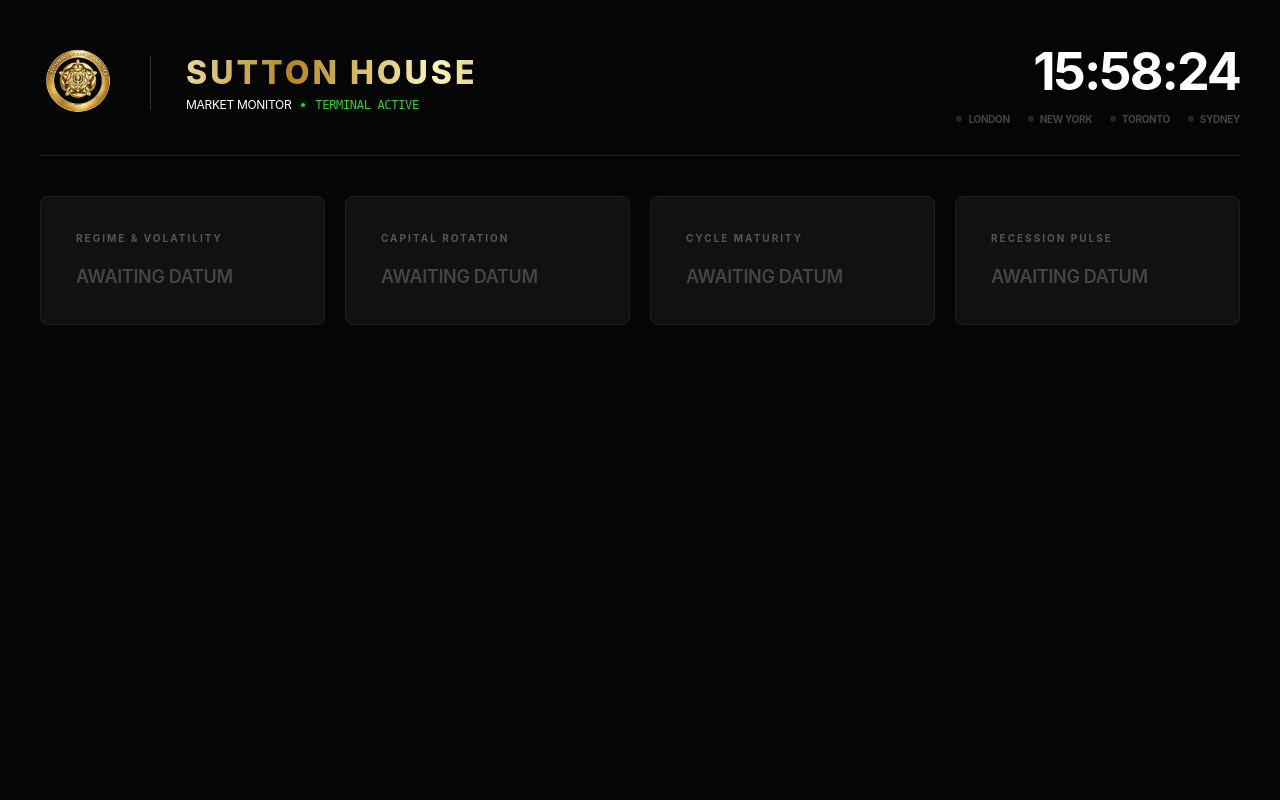
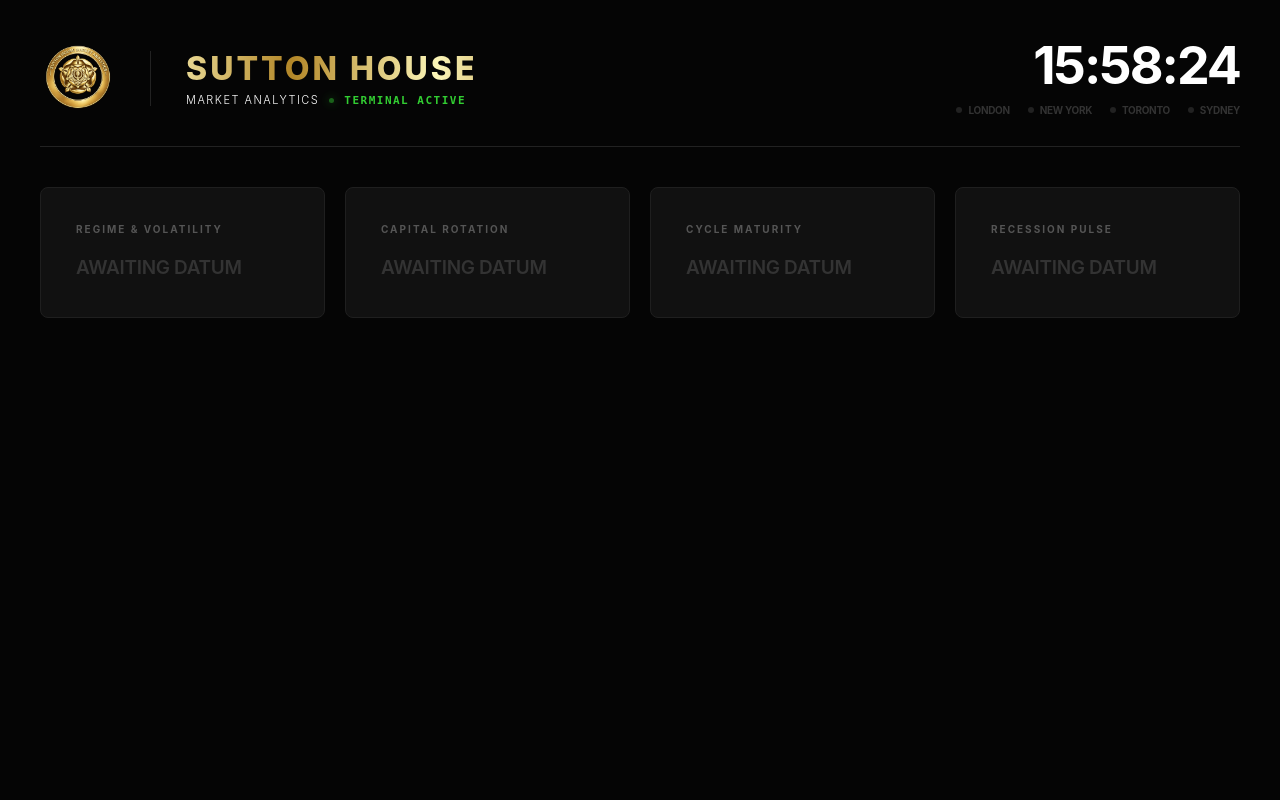
Before and after one commit to SJAGSINGH/SuttonHouse-MarkMon, a Flask app: page / in a window 1280 px wide. Run offline with Flask 3, Linux system fonts and the light colour scheme; some libraries are stand-ins or nearby versions.

Commit message:
Update index.html

```diff
--- a/templates/index.html
+++ b/templates/index.html
@@ -8,12 +8,12 @@
     <style>
         :root {
             --bg: #050505; --card: #111111; --text: #ffffff;
-            --dim: #444444; --lime: #32CD32; --gold: #BF953F; --silver: #C0C0C0; --pink: #FF69B4; --red: #ff4444;
+            --dim: #333333; --lime: #32CD32; --gold: #BF953F; --silver: #C0C0C0; --pink: #FF69B4; --red: #ff4444;
         }
         body {
             background-color: var(--bg); color: var(--text); font-family: 'Inter', -apple-system, sans-serif;
             margin: 0; padding: 40px; display: flex; flex-direction: column; gap: 40px;
-            min-height: 100vh; box-sizing: border-box; letter-spacing: -0.02em;
+            min-height: 100vh; box-sizing: border-box; letter-spacing: -0.02em; overflow-x: hidden;
         }
 
         /* --- BRANDING --- */
@@ -27,56 +27,58 @@
         }
         @keyframes shine { to { background-position: 200% center; } }
 
-        .brand-bottom { display: flex; align-items: center; gap: 10px; margin-top: 5px; color: #fff; font-size: 12px; text-transform: uppercase; }
-        .status-dot-active { width: 4px; height: 4px; background: var(--lime); border-radius: 50%; box-shadow: 0 0 8px var(--lime); }
+        .brand-bottom { display: flex; align-items: center; gap: 10px; margin-top: 5px; color: #fff; font-size: 11px; text-transform: uppercase; letter-spacing: 1.5px; font-weight: 300; }
+        .status-dot-active { width: 5px; height: 5px; background: var(--lime); border-radius: 50%; box-shadow: 0 0 10px var(--lime); animation: pulse-lime 2s infinite; }
+        @keyframes pulse-lime { 0% { opacity: 1; } 50% { opacity: 0.4; } 100% { opacity: 1; } }
 
-        /* --- CITIES & PULSE --- */
-        #digital-clock { font-size: 52px; font-weight: 700; text-align: right; letter-spacing: -2px; }
-        .city-grid { display: flex; gap: 18px; margin-top: 10px; justify-content: flex-end; }
-        .city-item { font-size: 10px; color: var(--dim); display: flex; align-items: center; gap: 6px; font-weight: 700; transition: 0.3s; }
+        /* --- CLOCK & CITIES --- */
+        #digital-clock { font-size: 52px; font-weight: 700; text-align: right; letter-spacing: -2px; line-height: 1; }
+        .city-grid { display: flex; gap: 18px; margin-top: 12px; justify-content: flex-end; }
+        .city-item { font-size: 10px; color: var(--dim); display: flex; align-items: center; gap: 6px; font-weight: 700; transition: color 0.4s; }
         .status-dot { width: 6px; height: 6px; background: #222; border-radius: 50%; transition: 0.3s; }
         .city-active { color: var(--lime) !important; }
         .dot-active { background: var(--lime) !important; box-shadow: 0 0 12px var(--lime); }
         .comms-flash { color: var(--pink) !important; }
 
-        /* --- CARDS & HALOS --- */
+        /* --- MAIN GRID --- */
         .grid { display: grid; grid-template-columns: repeat(4, 1fr); gap: 20px; }
         .card { background: var(--card); padding: 35px; border-radius: 8px; border: 1px solid #1f1f1f; position: relative; }
         .card h3 { font-size: 10px; color: #555; text-transform: uppercase; margin: 0 0 20px 0; letter-spacing: 2px; }
-        .data-value { font-size: 18px; font-weight: 600; color: var(--dim); line-height: 1.4; transition: all 0.5s ease; }
+        .data-value { font-size: 19px; font-weight: 600; color: var(--dim); line-height: 1.4; transition: all 0.6s cubic-bezier(0.23, 1, 0.32, 1); }
 
-        /* HALO EFFECTS */
-        .halo-gold { color: var(--gold) !important; text-shadow: 0 0 15px rgba(191, 149, 63, 0.5); font-weight: 800; }
-        .halo-silver { color: var(--silver) !important; text-shadow: 0 0 15px rgba(192, 192, 192, 0.4); font-weight: 800; }
-        .text-red { color: var(--red) !important; text-shadow: 0 0 25px rgba(255, 68, 68, 0.6); font-weight: 800; }
+        /* HALOS & SPECIAL STATES */
+        .halo-gold { color: var(--gold) !important; text-shadow: 0 0 20px rgba(191, 149, 63, 0.4); }
+        .halo-silver { color: var(--silver) !important; text-shadow: 0 0 20px rgba(192, 192, 192, 0.3); }
+        .text-red { color: var(--red) !important; text-shadow: 0 0 30px rgba(255, 68, 68, 0.7); font-weight: 800; }
 
         /* PROGRESS BARS */
-        .track { width: 100%; height: 4px; background: #1a1a1a; margin-top: 15px; border-radius: 2px; overflow: hidden; display: none; }
-        .fill { height: 100%; width: 0%; transition: 1s ease-in-out; }
+        .track { width: 100%; height: 4px; background: #1a1a1a; margin-top: 18px; border-radius: 2px; overflow: hidden; display: none; }
+        .fill { height: 100%; width: 0%; transition: 1.5s cubic-bezier(0.19, 1, 0.22, 1); }
 
-        /* PRIVATE LAYER & VAULT */
-        #pw-overlay { display: none; position: fixed; inset: 0; background: rgba(0,0,0,0.95); z-index: 1000; justify-content: center; align-items: center; }
-        .pw-box { background: #111; padding: 30px; border: 1px solid var(--gold); text-align: center; border-radius: 8px; }
-        .pw-box input { background: #000; border: 1px solid #333; color: var(--gold); padding: 10px; text-align: center; font-size: 20px; outline: none; }
-        #private-layer { display: none; border-top: 1px solid #222; padding-top: 40px; margin-top: 20px; }
-        .btn-hide { background: none; border: 1px solid #333; color: #555; padding: 8px 15px; font-size: 10px; cursor: pointer; text-transform: uppercase; margin-bottom: 20px; }
+        /* VAULT OVERLAY */
+        #pw-overlay { display: none; position: fixed; inset: 0; background: rgba(0,0,0,0.96); z-index: 9999; justify-content: center; align-items: center; }
+        .pw-box { background: #0a0a0a; padding: 40px; border: 1px solid var(--gold); text-align: center; border-radius: 4px; }
+        .pw-box input { background: #000; border: 1px solid #222; color: var(--gold); padding: 12px; text-align: center; font-size: 24px; outline: none; font-family: monospace; }
+        #private-layer { display: none; border-top: 1px solid #222; padding-top: 40px; margin-top: 20px; animation: fadeIn 0.8s; }
+        @keyframes fadeIn { from { opacity: 0; } to { opacity: 1; } }
+        .btn-hide { background: none; border: 1px solid #333; color: #555; padding: 10px 20px; font-size: 10px; cursor: pointer; text-transform: uppercase; margin-bottom: 25px; transition: 0.2s; }
     </style>
 </head>
 <body>
 
     <div id="pw-overlay"><div class="pw-box">
-        <h3 style="color: var(--gold); margin-bottom: 15px; font-size: 11px; letter-spacing: 2px;">SECURE ACCESS KEY</h3>
+        <h3 style="color: var(--gold); margin-bottom: 20px; font-size: 11px; letter-spacing: 3px;">SYSTEM ACCESS KEY REQUIRED</h3>
         <input type="password" id="pw-input" onkeydown="if(event.key==='Enter') verifyKey()">
     </div></div>
 
     <header class="header">
         <div class="logo-area">
             <img src="/static/logo.png" class="logo-img">
-            <div style="width: 1px; height: 55px; background: #333; margin: 0 20px;"></div>
+            <div style="width: 1px; height: 55px; background: #222; margin: 0 20px;"></div>
             <div class="brand-container">
                 <div class="brand-top"><h1 class="gleam">SUTTON HOUSE</h1></div>
                 <div class="brand-bottom">
-                    Market Monitor <div class="status-dot-active"></div> <span style="color: var(--lime); font-family: monospace;">TERMINAL ACTIVE</span>
+                    MARKET ANALYTICS <div class="status-dot-active"></div> <span style="color: var(--lime); font-family: monospace; font-weight: bold;">TERMINAL ACTIVE</span>
                 </div>
             </div>
         </div>
@@ -99,10 +101,10 @@
     </main>
 
     <section id="private-layer">
-        <button class="btn-hide" onclick="closeVault()">[X] Hide Secret Indicators</button>
-        <div class="grid" style="grid-template-columns: repeat(2, 1fr);">
-            <div class="card" style="border-color: #332811;"><h3>Institutional Alpha</h3><div class="data-value" id="val-5" style="color: var(--gold);">SECURE</div></div>
-            <div class="card" style="border-color: #332811;"><h3>Order Flow</h3><div class="data-value" id="val-6" style="color: var(--gold);">SECURE</div></div>
+        <button class="btn-hide" onclick="closeVault()">[X] Close Secure Layer</button>
+        <div class="grid" style="grid-template-columns: 1fr 1fr;">
+            <div class="card" style="border-color: #2a2210;"><h3>Institutional Alpha</h3><div class="data-value" id="val-5" style="color: var(--gold);">SECURE</div></div>
+            <div class="card" style="border-color: #2a2210;"><h3>Order Flow</h3><div class="data-value" id="val-6" style="color: var(--gold);">SECURE</div></div>
         </div>
     </section>
 
@@ -121,52 +123,45 @@
                 items.forEach(i => { i.classList.remove('comms-flash'); i.classList.add('city-active'); });
                 dots.forEach(d => d.classList.add('dot-active'));
             }, 400);
+            setTimeout(() => {
+                items.forEach(i => i.classList.remove('city-active'));
+                dots.forEach(d => d.classList.remove('dot-active'));
+            }, 6000);
         }
 
         socket.on("macro_update", (data) => {
             triggerPulse();
-            console.log("Sutton Data Received:", data);
 
-            // --- 1. RESILIENT REGIME MAPPING ---
             const cycleText = (data.cycle || "").toUpperCase();
             const ticker = (data.ticker || "").toUpperCase();
-            // Detect Commodities vs Equities
             const isCommod = cycleText.includes("COMMOD") || ticker.includes("COMMOD");
             const currentHalo = isCommod ? "halo-gold" : "halo-silver";
 
-            // --- 2. APPLY GLOBAL HALO ---
             document.querySelectorAll('.data-value').forEach(v => {
                 v.classList.remove('halo-gold', 'halo-silver', 'text-red');
                 v.classList.add(currentHalo);
             });
 
-            // --- 3. POPULATE CARDS ---
-            // Card 1: Asset + Volatility (ELEVATED, etc.)
             document.getElementById('val-1').innerText = `${isCommod ? 'COMMODITIES' : 'EQUITIES'} / ${data.vol || 'ACTIVE'}`;
+            if (data.flow) document.getElementById('val-2').innerText = data.flow.toUpperCase();
 
-            // Card 2: Rotation Flow
-            if (data.flow) document.getElementById('val-2').innerText = data.flow;
-
-            // Card 3: Maturity & Progress Bar
             const progress = data.cycle_progress !== undefined ? data.cycle_progress : 50;
             const fill = document.getElementById('fill-3');
             document.getElementById('val-3').innerText = cycleText || "PHASE ACTIVE";
             document.getElementById('track-3').style.display = 'block';
             fill.style.width = progress + "%";
 
-            // Sutton Heat Map Colors
             if (progress <= 25) fill.style.background = "var(--lime)";
             else if (progress <= 75) fill.style.background = isCommod ? "var(--gold)" : "var(--silver)";
             else if (progress <= 90) fill.style.background = "orange";
             else fill.style.background = "var(--red)";
 
-            // Card 4: Sahm Rule / Recession Pulse
             const sahm = parseFloat(data.sahm || 0);
             const c4 = document.getElementById('val-4');
             if (sahm >= 0.5) {
                 c4.innerText = "CONTRACTION";
                 c4.classList.remove(currentHalo);
-                c4.classList.add('text-red'); // Large LED Pulse Override
+                c4.classList.add('text-red');
             } else {
                 c4.innerText = "EXPANSION";
             }
@@ -174,7 +169,7 @@
 
         socket.on("secret_update", (data) => {
             const target = document.getElementById('val-' + (data.sec_card || data.card));
-            if (target) { target.innerText = data.msg || "ACTIVE"; target.style.color = "var(--gold)"; }
+            if (target) { target.innerText = (data.msg || "ACTIVE").toUpperCase(); target.style.color = "var(--gold)"; }
         });
     </script>
 </body>
```
